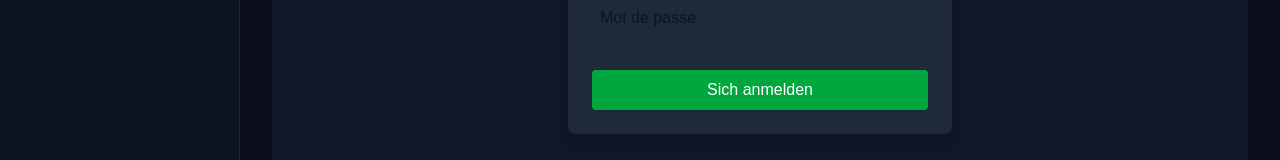
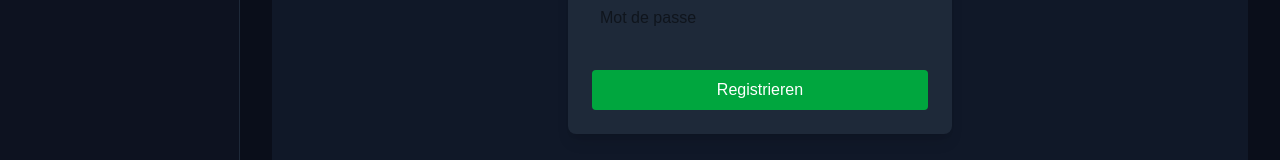
Before and after one commit to ulrich2k25/HealthHome, a Next.js app in the folder frontend/: page /register in a window 1280 px wide. Shown: the part 554-714 px from the top of the page. Built offline with nearby package versions, Linux system fonts and the light colour scheme.

Commit message:
Correction sur main

```diff
--- a/frontend/src/app/register/page.tsx
+++ b/frontend/src/app/register/page.tsx
@@ -88,7 +88,7 @@ const handleRegister = async (e: React.FormEvent<HTMLFormElement>) => {
           type="submit"
           className="bg-green-600 hover:bg-green-700 p-2 rounded text-white mt-4"
         >
-          Sich anmelden
+          Registrieren
         </button>
       </form>
 
```
